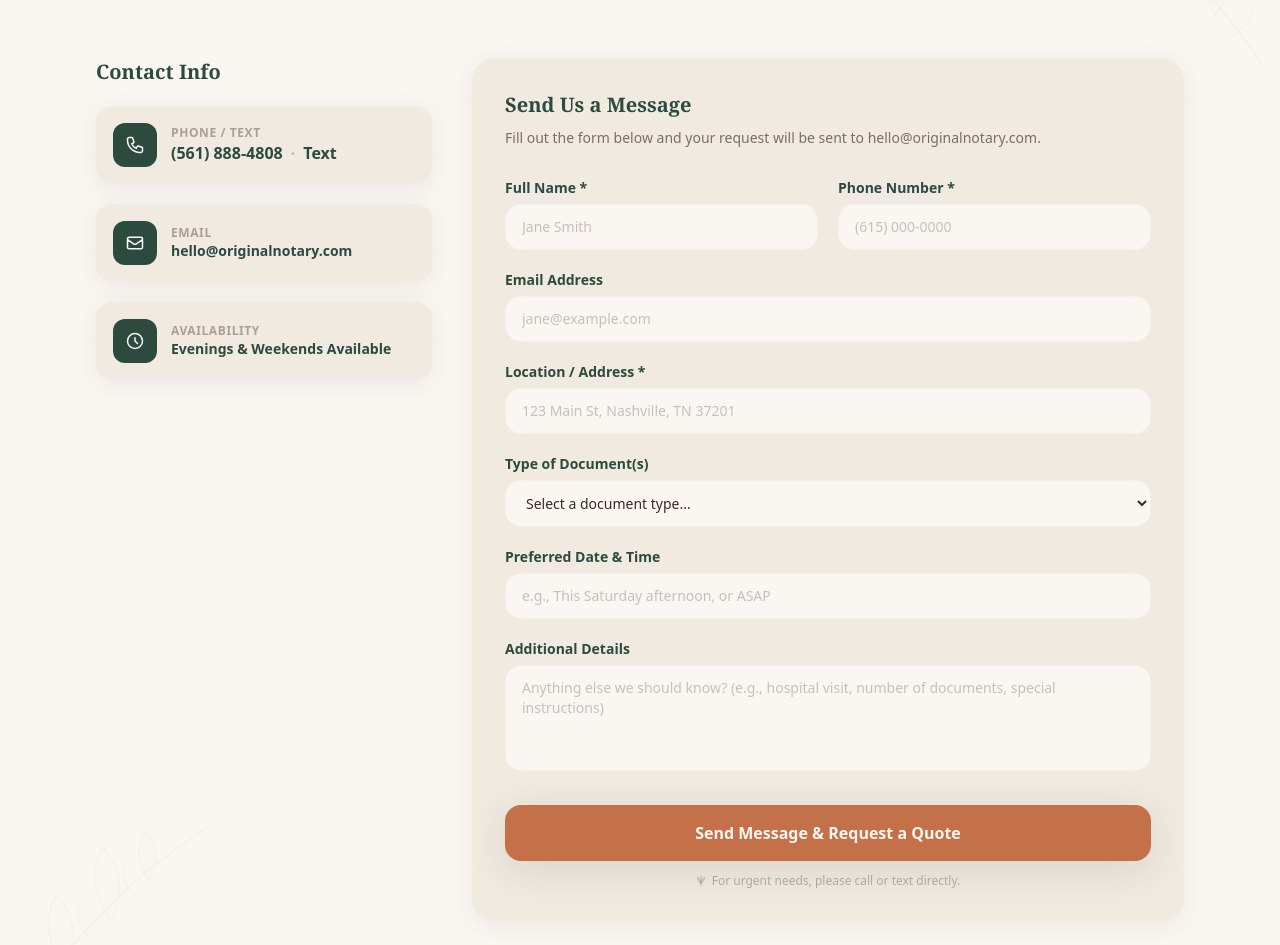
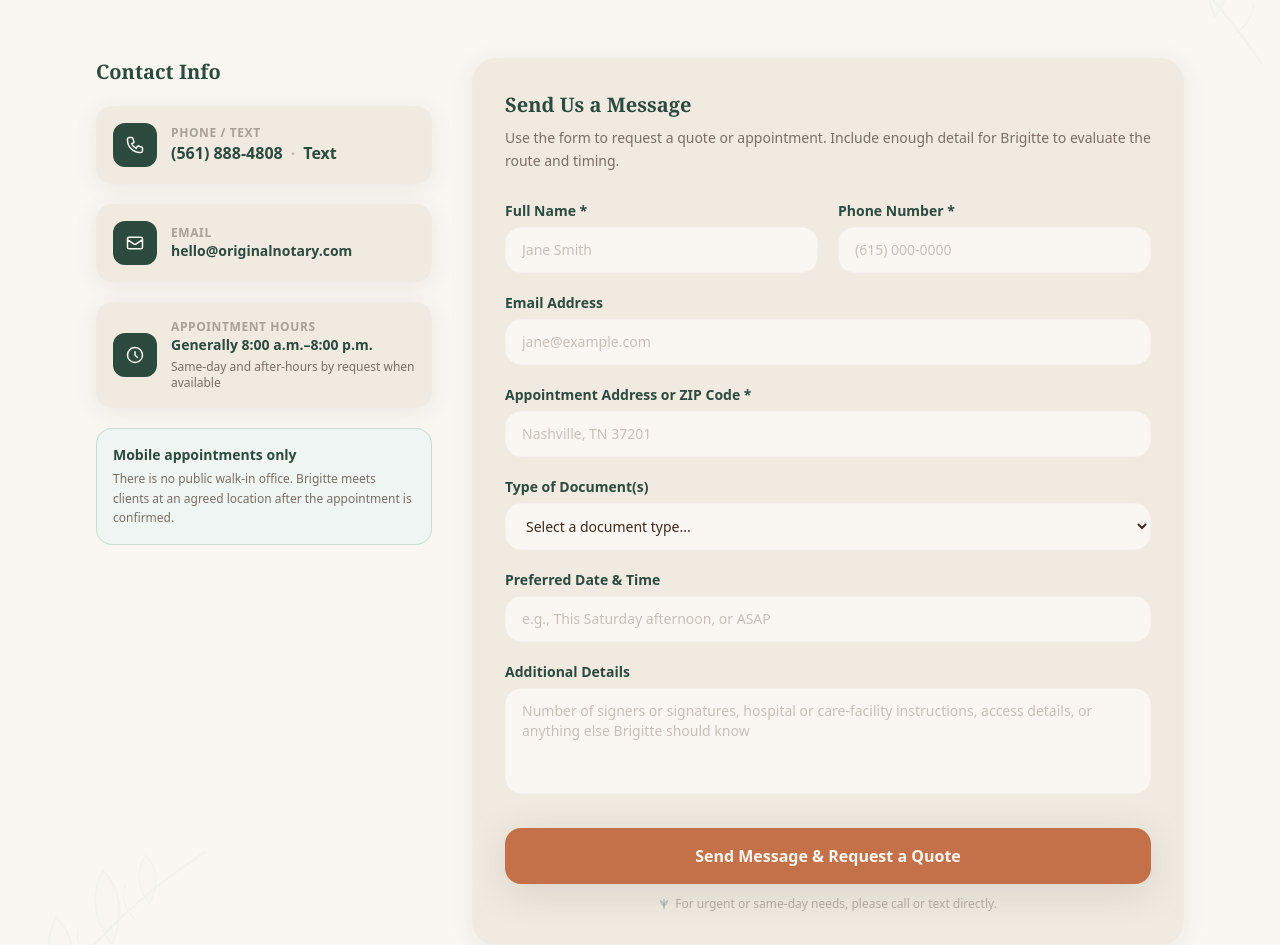
Before and after one commit to projectsolarrecon/Original-Mobile-Notary, a React (Vite) app: page /contact in a window 1280 px wide. Shown: the part 607-1552 px from the top of the page. Built offline with nearby package versions, Linux system fonts and the light colour scheme.

Commit message:
Clarify contact availability and appointment-only service

```diff
--- a/src/pages/Contact.tsx
+++ b/src/pages/Contact.tsx
@@ -26,7 +26,7 @@ export default function Contact() {
             <span className="font-body text-terra-light font-bold text-xs uppercase tracking-[0.2em]">Let's Connect</span>
             <h1 className="font-display text-4xl md:text-5xl font-bold text-cream mt-3 mb-4">Book an Appointment</h1>
             <p className="font-body text-sage-light text-lg max-w-2xl mx-auto">
-              Ready to get started? Reach out and we'll get back to you quickly with a free quote.
+              Share what you need, when you need it, and where you would like to meet. Brigitte will confirm availability and the full price before the appointment.
             </p>
           </motion.div>
         </div>
@@ -38,7 +38,7 @@ export default function Contact() {
           <a href="tel:+15618884808" className="underline hover:no-underline font-bold">Call (561) 888-4808</a>{" "}
           or{" "}
           <a href="sms:+15618884808" className="underline hover:no-underline font-bold">send a text</a>{" "}
-          for the fastest response.
+          to check same-day availability.
         </p>
       </div>
 
@@ -56,9 +56,7 @@ export default function Contact() {
               <div className="p-4 bg-parchment rounded-2xl border border-stone-pale/50 shadow-warm">
                 <div className="flex items-center gap-3.5">
                   <div className="w-11 h-11 rounded-xl bg-forest flex items-center justify-center shrink-0">
-                    <svg className="w-5 h-5 text-cream" fill="none" viewBox="0 0 24 24" stroke="currentColor">
-                      <path strokeLinecap="round" strokeLinejoin="round" strokeWidth={1.8} d="M3 5a2 2 0 012-2h3.28a1 1 0 01.948.684l1.498 4.493a1 1 0 01-.502 1.21l-2.257 1.13a11.042 11.042 0 005.516 5.516l1.13-2.257a1 1 0 011.21-.502l4.493 1.498a1 1 0 01.684.949V19a2 2 0 01-2 2h-1C9.716 21 3 14.284 3 6V5z" />
-                    </svg>
+                    <svg className="w-5 h-5 text-cream" fill="none" viewBox="0 0 24 24" stroke="currentColor"><path strokeLinecap="round" strokeLinejoin="round" strokeWidth={1.8} d="M3 5a2 2 0 012-2h3.28a1 1 0 01.948.684l1.498 4.493a1 1 0 01-.502 1.21l-2.257 1.13a11.042 11.042 0 005.516 5.516l1.13-2.257a1 1 0 011.21-.502l4.493 1.498a1 1 0 01.684.949V19a2 2 0 01-2 2h-1C9.716 21 3 14.284 3 6V5z" /></svg>
                   </div>
                   <div>
                     <p className="font-body text-xs text-stone/60 font-semibold uppercase tracking-wider">Phone / Text</p>
@@ -73,9 +71,7 @@ export default function Contact() {
 
               <a href="mailto:hello@originalnotary.com" className="flex items-center gap-3.5 p-4 bg-parchment rounded-2xl border border-stone-pale/50 shadow-warm hover:border-sage/40 hover:shadow-warm-lg transition-all group">
                 <div className="w-11 h-11 rounded-xl bg-forest flex items-center justify-center shrink-0 group-hover:bg-sage-mid transition-colors">
-                  <svg className="w-5 h-5 text-cream" fill="none" viewBox="0 0 24 24" stroke="currentColor">
-                    <path strokeLinecap="round" strokeLinejoin="round" strokeWidth={1.8} d="M3 8l7.89 5.26a2 2 0 002.22 0L21 8M5 19h14a2 2 0 002-2V7a2 2 0 00-2-2H5a2 2 0 00-2 2v10a2 2 0 002 2z" />
-                  </svg>
+                  <svg className="w-5 h-5 text-cream" fill="none" viewBox="0 0 24 24" stroke="currentColor"><path strokeLinecap="round" strokeLinejoin="round" strokeWidth={1.8} d="M3 8l7.89 5.26a2 2 0 002.22 0L21 8M5 19h14a2 2 0 002-2V7a2 2 0 00-2-2H5a2 2 0 00-2 2v10a2 2 0 002 2z" /></svg>
                 </div>
                 <div>
                   <p className="font-body text-xs text-stone/60 font-semibold uppercase tracking-wider">Email</p>
@@ -85,91 +81,52 @@ export default function Contact() {
 
               <div className="flex items-center gap-3.5 p-4 bg-parchment rounded-2xl border border-stone-pale/50 shadow-warm">
                 <div className="w-11 h-11 rounded-xl bg-forest flex items-center justify-center shrink-0">
-                  <svg className="w-5 h-5 text-cream" fill="none" viewBox="0 0 24 24" stroke="currentColor">
-                    <path strokeLinecap="round" strokeLinejoin="round" strokeWidth={1.8} d="M12 8v4l3 3m6-3a9 9 0 11-18 0 9 9 0 0118 0z" />
-                  </svg>
+                  <svg className="w-5 h-5 text-cream" fill="none" viewBox="0 0 24 24" stroke="currentColor"><path strokeLinecap="round" strokeLinejoin="round" strokeWidth={1.8} d="M12 8v4l3 3m6-3a9 9 0 11-18 0 9 9 0 0118 0z" /></svg>
                 </div>
                 <div>
-                  <p className="font-body text-xs text-stone/60 font-semibold uppercase tracking-wider">Availability</p>
-                  <p className="font-body text-forest font-bold text-sm">Evenings & Weekends Available</p>
+                  <p className="font-body text-xs text-stone/60 font-semibold uppercase tracking-wider">Appointment Hours</p>
+                  <p className="font-body text-forest font-bold text-sm">Generally 8:00 a.m.–8:00 p.m.</p>
+                  <p className="font-body text-stone text-xs mt-1">Same-day and after-hours by request when available</p>
                 </div>
+              </div>
+
+              <div className="p-4 bg-sage-pale rounded-2xl border border-sage/30">
+                <p className="font-body text-forest text-sm font-semibold mb-1">Mobile appointments only</p>
+                <p className="font-body text-stone text-xs leading-relaxed">There is no public walk-in office. Brigitte meets clients at an agreed location after the appointment is confirmed.</p>
               </div>
             </motion.div>
 
             <motion.div custom={1} initial="hidden" whileInView="visible" viewport={{ once: true }} variants={fadeUp} className="lg:col-span-2">
               <div className="bg-parchment rounded-3xl shadow-warm border border-stone-pale/50 p-8">
                 <h2 className="font-display text-xl font-bold text-forest mb-2">Send Us a Message</h2>
-                <p className="font-body text-stone text-sm mb-7 leading-relaxed">
-                  Fill out the form below and your request will be sent to hello@originalnotary.com.
-                </p>
+                <p className="font-body text-stone text-sm mb-7 leading-relaxed">Use the form to request a quote or appointment. Include enough detail for Brigitte to evaluate the route and timing.</p>
 
-                <form
-                  name="notary-contact"
-                  method="POST"
-                  action="/contact?submitted=true"
-                  data-netlify="true"
-                  data-netlify-honeypot="bot-field"
-                  className="space-y-5"
-                >
+                <form name="notary-contact" method="POST" action="/contact?submitted=true" data-netlify="true" data-netlify-honeypot="bot-field" className="space-y-5">
                   <input type="hidden" name="form-name" value="notary-contact" />
-                  <p className="hidden" aria-hidden="true">
-                    <label>Do not fill this out: <input name="bot-field" /></label>
-                  </p>
+                  <p className="hidden" aria-hidden="true"><label>Do not fill this out: <input name="bot-field" /></label></p>
 
                   <div className="grid sm:grid-cols-2 gap-5">
-                    <div>
-                      <label htmlFor="full-name" className={labelClass}>Full Name *</label>
-                      <input id="full-name" name="full-name" type="text" placeholder="Jane Smith" className={inputClass} required />
-                    </div>
-                    <div>
-                      <label htmlFor="phone" className={labelClass}>Phone Number *</label>
-                      <input id="phone" name="phone" type="tel" placeholder="(615) 000-0000" className={inputClass} required />
-                    </div>
+                    <div><label htmlFor="full-name" className={labelClass}>Full Name *</label><input id="full-name" name="full-name" type="text" placeholder="Jane Smith" className={inputClass} required /></div>
+                    <div><label htmlFor="phone" className={labelClass}>Phone Number *</label><input id="phone" name="phone" type="tel" placeholder="(615) 000-0000" className={inputClass} required /></div>
                   </div>
 
-                  <div>
-                    <label htmlFor="email" className={labelClass}>Email Address</label>
-                    <input id="email" name="email" type="email" placeholder="jane@example.com" className={inputClass} />
-                  </div>
-
-                  <div>
-                    <label htmlFor="location" className={labelClass}>Location / Address *</label>
-                    <input id="location" name="location" type="text" placeholder="123 Main St, Nashville, TN 37201" className={inputClass} required />
-                  </div>
+                  <div><label htmlFor="email" className={labelClass}>Email Address</label><input id="email" name="email" type="email" placeholder="jane@example.com" className={inputClass} /></div>
+                  <div><label htmlFor="location" className={labelClass}>Appointment Address or ZIP Code *</label><input id="location" name="location" type="text" placeholder="Nashville, TN 37201" className={inputClass} required /></div>
 
                   <div>
                     <label htmlFor="document-type" className={labelClass}>Type of Document(s)</label>
                     <select id="document-type" name="document-type" className={`${inputClass} cursor-pointer`}>
                       <option value="">Select a document type...</option>
-                      <option>General Notarization</option>
-                      <option>Power of Attorney</option>
-                      <option>Affidavit / Sworn Statement</option>
-                      <option>Real Estate / Loan Signing</option>
-                      <option>Medical / Healthcare Document</option>
-                      <option>School / Field Trip Form</option>
-                      <option>Will / Estate Document</option>
-                      <option>Other</option>
+                      <option>General Notarization</option><option>Power of Attorney</option><option>Affidavit / Sworn Statement</option><option>Real Estate / Loan Signing</option><option>Medical / Healthcare Document</option><option>School / Field Trip Form</option><option>Will / Estate Document</option><option>Other</option>
                     </select>
                   </div>
 
-                  <div>
-                    <label htmlFor="preferred-date-time" className={labelClass}>Preferred Date & Time</label>
-                    <input id="preferred-date-time" name="preferred-date-time" type="text" placeholder="e.g., This Saturday afternoon, or ASAP" className={inputClass} />
-                  </div>
-
-                  <div>
-                    <label htmlFor="details" className={labelClass}>Additional Details</label>
-                    <textarea id="details" name="details" rows={4} placeholder="Anything else we should know? (e.g., hospital visit, number of documents, special instructions)" className={`${inputClass} resize-none`} />
-                  </div>
+                  <div><label htmlFor="preferred-date-time" className={labelClass}>Preferred Date & Time</label><input id="preferred-date-time" name="preferred-date-time" type="text" placeholder="e.g., This Saturday afternoon, or ASAP" className={inputClass} /></div>
+                  <div><label htmlFor="details" className={labelClass}>Additional Details</label><textarea id="details" name="details" rows={4} placeholder="Number of signers or signatures, hospital or care-facility instructions, access details, or anything else Brigitte should know" className={`${inputClass} resize-none`} /></div>
 
                   <div className="pt-2">
-                    <button type="submit" className="w-full py-4 bg-terra text-cream font-bold font-body rounded-2xl hover:bg-[#b0623e] transition-all shadow-warm-lg text-base">
-                      Send Message & Request a Quote
-                    </button>
-                    <p className="font-body text-stone/50 text-xs text-center mt-3 flex items-center justify-center gap-1.5">
-                      <TinyLeaf color="#7A9E8E" className="w-2.5 h-3" />
-                      For urgent needs, please call or text directly.
-                    </p>
+                    <button type="submit" className="w-full py-4 bg-terra text-cream font-bold font-body rounded-2xl hover:bg-[#b0623e] transition-all shadow-warm-lg text-base">Send Message & Request a Quote</button>
+                    <p className="font-body text-stone/50 text-xs text-center mt-3 flex items-center justify-center gap-1.5"><TinyLeaf color="#7A9E8E" className="w-2.5 h-3" />For urgent or same-day needs, please call or text directly.</p>
                   </div>
                 </form>
               </div>
```
